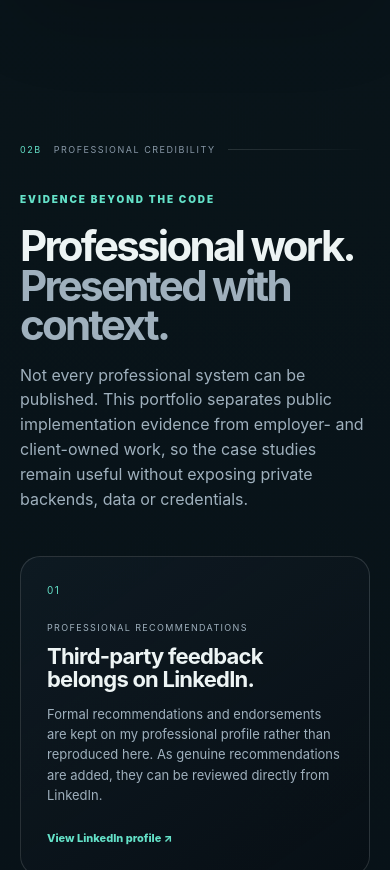
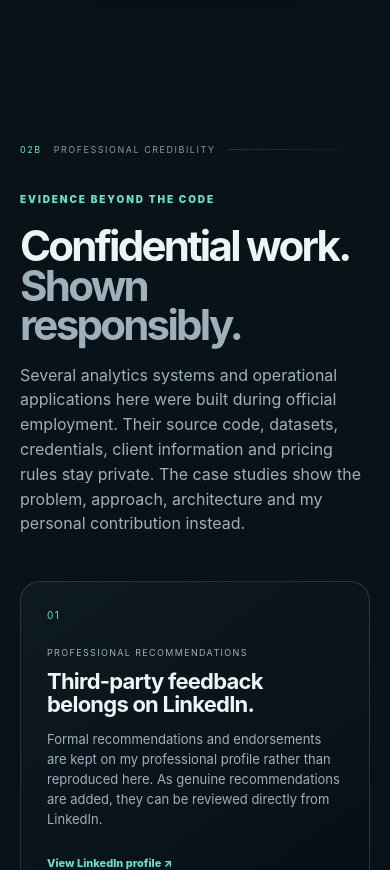
Before and after one commit to asifasgharrr/asif-asghar-portfolio, a Flask app: page / in a window 390 px wide. Shown: the part 5630-6500 px from the top of the page. Run offline with Flask 3, Linux system fonts and the light colour scheme.

Commit message:
Refine homepage content, 404 button, and mobile footer spacing
- Merge repeated confidentiality sections into one clear credibility section
- Plain-language labels for the approach and flow sections
- 404 page uses the same floating Appearance button as other pages
- Add footer bottom padding on small screens so the button does not cover text

Co-Authored-By: Claude Haiku 5.5 <noreply@anthropic.com>
Claude-Session: https://claude.ai/code/session_0198wfi4hvmfVVLsp9Q7zNDr

```diff
--- a/static/css/style.css
+++ b/static/css/style.css
@@ -316,3 +316,6 @@ body.theme-lock{overflow:hidden}
     padding:10px 13px;
   }
 }
+
+/* Keep footer text clear of the floating Appearance button on small screens */
+@media(max-width:850px){footer{padding-bottom:84px}}
--- a/templates/index.html
+++ b/templates/index.html
@@ -97,8 +97,8 @@
   <div class="section-label reveal"><span>02B</span> PROFESSIONAL CREDIBILITY</div>
   <div class="heading reveal">
     <div class="eyebrow">EVIDENCE BEYOND THE CODE</div>
-    <h2>Professional work.<br><span>Presented with context.</span></h2>
-    <p>Not every professional system can be published. This portfolio separates public implementation evidence from employer- and client-owned work, so the case studies remain useful without exposing private backends, data or credentials.</p>
+    <h2>Confidential work.<br><span>Shown responsibly.</span></h2>
+    <p>Several analytics systems and operational applications here were built during official employment. Their source code, datasets, credentials, client information and pricing rules stay private. The case studies show the problem, approach, architecture and my personal contribution instead.</p>
   </div>
   <div class="credibility-grid">
     <article class="credibility-card reveal">
@@ -119,14 +119,14 @@
       <span>03</span>
       <small>CONFIDENTIAL PROFESSIONAL WORK</small>
       <h3>Show the contribution, protect the backend.</h3>
-      <p>IZI systems and client work are presented as sanitized case studies covering the problem, workflow, architecture, capabilities and my role. Private source code, production data, credentials and proprietary commercial rules remain private.</p>
-      <a class="text-link" href="#proof">See confidentiality approach ↓</a>
+      <p>Each case study separates the business problem from my work: requirements, analytical logic, workflow design, development, controls, QA and delivery. Internal visuals use demonstration data only.</p>
+      <a class="text-link" href="#work">See selected case studies ↓</a>
     </article>
   </div>
 </section>
 
 <section class="section operating-chain">
-  <div class="section-label reveal"><span>02A</span> OPERATING CHAIN</div>
+  <div class="section-label reveal"><span>02A</span> HOW OPERATIONS FLOW</div>
   <div class="chain-wrap reveal">
     <div class="chain-item"><b>01</b><span>Observe</span><small>Rates · APIs · Issues</small></div>
     <i>→</i>
@@ -145,7 +145,7 @@
   <div class="projects">{% for p in projects %}<a class="project reveal" data-category="{{ 'analytics' if p.category in ['Decision Intelligence','Business Intelligence','Analytics Evolution'] else ('systems' if p.category in ['Financial Controls','Pricing & Operations'] else 'web') }}" href="/projects/{{ p.slug }}"><div class="project-glow"></div><div class="project-meta"><span>{{ p.number }}</span><small>{{ p.category }}</small></div><div class="project-visual has-image"><img src="{{ url_for('static', filename='assets/' + p.image) }}" alt="{{ p.title }} demonstration visual" loading="lazy" decoding="async"><span>{{ p.number }}</span></div><h3>{{ p.title }}</h3><p>{{ p.short }}</p><div class="tags">{% for t in p.stack[:5] %}<em>{{ t }}</em>{% endfor %}</div><strong class="more">View case study <span>↗</span></strong></a>{% endfor %}</div>
 </section>
 
-<section id="approach" class="section approach"><div class="section-label reveal"><span>04</span> APPROACH</div><div class="heading reveal"><div class="eyebrow">DECISION INTELLIGENCE</div><h2>From raw activity<br><span>to useful action.</span></h2><p>I use a repeatable loop: observe what is happening, diagnose why, test alternatives and turn evidence into a controlled decision.</p></div>
+<section id="approach" class="section approach"><div class="section-label reveal"><span>04</span> APPROACH</div><div class="heading reveal"><div class="eyebrow">HOW I WORK</div><h2>From raw activity<br><span>to useful action.</span></h2><p>I use a repeatable loop: observe what is happening, diagnose why, test alternatives and turn evidence into a controlled decision.</p></div>
   <div class="process reveal"><article><small>01</small><b>Observe</b><p>Collect the operational signals that actually matter.</p></article><i>→</i><article><small>02</small><b>Diagnose</b><p>Find drivers behind performance, cost, exceptions and friction.</p></article><i>→</i><article><small>03</small><b>Simulate</b><p>Explore scenarios before changing the operation.</p></article><i>→</i><article><small>04</small><b>Decide</b><p>Turn evidence into actionable, governed next steps.</p></article></div>
   <div class="decision-map reveal"><div><span>INPUT</span><b>Transactions · Rates · Costs · Operations</b></div><i>→</i><div><span>INTELLIGENCE</span><b>Clean · Compare · Diagnose · Simulate</b></div><i>→</i><div><span>OUTPUT</span><b>Insight · Action · Control · Learning</b></div></div>
 </section>
@@ -153,21 +153,7 @@
 <section id="journey" class="section journey"><div class="section-label reveal"><span>05</span> JOURNEY</div><div class="heading reveal"><div class="eyebrow">CAREER EVOLUTION</div><h2>Operations → Systems<br><span>→ Analytics → Intelligence</span></h2></div><div class="timeline">{% for year, company, role, desc in experience %}<div class="timeline-row reveal"><time>{{ year }}</time><div><small>{{ company }}</small><h3>{{ role }}</h3><p>{{ desc }}</p>{% if role == 'Business Operations Analyst — Operations & Pricing' %}<ul class="role-detail"><li>Pricing, route, FX and margin governance across recurring operating workflows.</li><li>API monitoring, error analysis, partner follow-up and service-control work.</li><li>Accounting portal support plus bank and agent-balance reconciliation.</li><li>Management reporting, profitability analysis, dashboards and team-performance reporting.</li><li>Internal analytics and decision-support product delivery alongside daily operations.</li><li>Agent/team continuity support, issue handling, training and cross-business reporting support.</li></ul>{% endif %}</div></div>{% endfor %}</div></section>
 
 
-<section id="proof" class="section proof">
-  <div class="section-label reveal"><span>06</span> PROFESSIONAL WORK</div>
-  <div class="heading reveal">
-    <div class="eyebrow">CONFIDENTIALITY & EVIDENCE</div>
-    <h2>Real professional work.<br><span>Presented responsibly.</span></h2>
-    <p>Several of the analytics systems, automation workflows and operational applications shown here were developed as part of official employment. Their production source code, internal datasets, credentials, client information and proprietary business rules cannot be published publicly.</p>
-    <p>That is a confidentiality and ownership requirement — not an absence of work. The portfolio therefore presents the <strong>problem, approach, architecture, capabilities and personal contribution</strong> while using generalized descriptions and generated demonstration visuals where necessary.</p>
-  </div>
-  <div class="proof-grid">
-    <article class="proof-card reveal"><b>01</b><h3>Professional work</h3><p>Internal IZI systems are documented as anonymized case studies so the business problems and technical contribution remain visible without exposing employer-owned material.</p></article>
-    <article class="proof-card reveal"><b>02</b><h3>Safe evidence</h3><p>Internal application visuals use demonstration data. No customer records, credentials, private pricing or proprietary source code are published.</p></article>
-    <article class="proof-card reveal"><b>03</b><h3>Public projects</h3><p>Projects that can be safely shared include public documentation, repositories or live links. These provide inspectable evidence of implementation outside confidential employment work.</p></article>
-    <article class="proof-card reveal"><b>04</b><h3>Personal contribution</h3><p>Each case study separates the business problem from the work performed: requirements, analytical logic, workflow design, development, controls, QA and delivery.</p></article>
-  </div>
-</section>
+
 
 <section id="learning" class="section learning">
   <div class="section-label reveal"><span>07</span> LEARNING</div>
@@ -205,8 +191,7 @@
     <div class="proof-copy reveal">
       <div class="eyebrow">PUBLIC REPOSITORY · LIVE PROJECT</div>
       <h2>Inspect what can be shared.<br><span>Understand what stays private.</span></h2>
-      <p>The public side of the portfolio includes this website's source repository and the New Umer Holidays Travel Portal showcase repository, plus the live travel portal. These provide inspectable evidence of development, documentation and delivery without exposing private production source.</p>
-      <p>For employer-owned systems, the same principle applies: the portfolio documents the work at a useful technical level while protecting proprietary information.</p>
+      <p>This site's source, the New Umer Holidays travel portal showcase and the live travel portal are all public. They show development, documentation and delivery.</p>
       <div class="actions">
         <a class="btn primary" href="https://github.com/asifasgharrr/asif-asghar-portfolio" target="_blank" rel="noopener noreferrer">View portfolio GitHub ↗</a>
         <a class="btn" href="https://github.com/asifasgharrr/new-umer-holidays-travel-portal" target="_blank" rel="noopener noreferrer">View travel showcase ↗</a>
```
Also changed, not shown: templates/404.html (+1 -1 lines).
